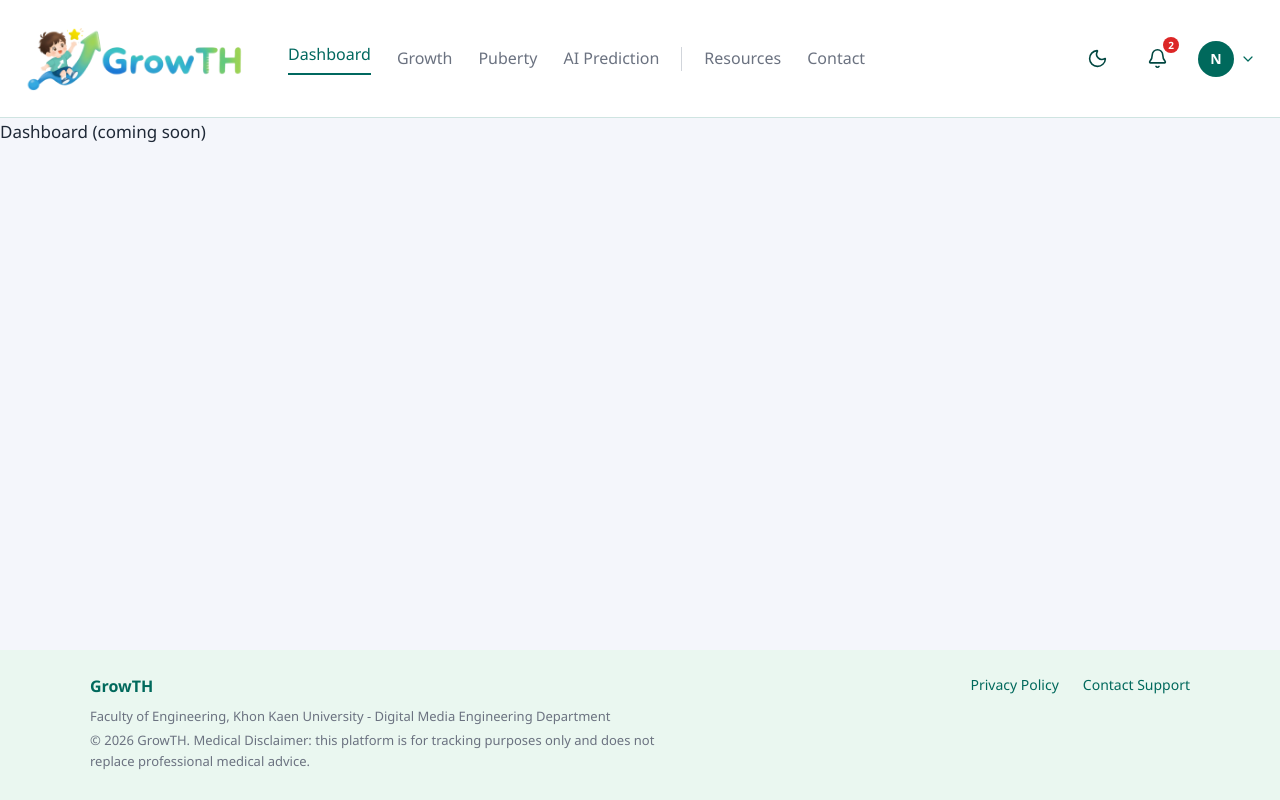
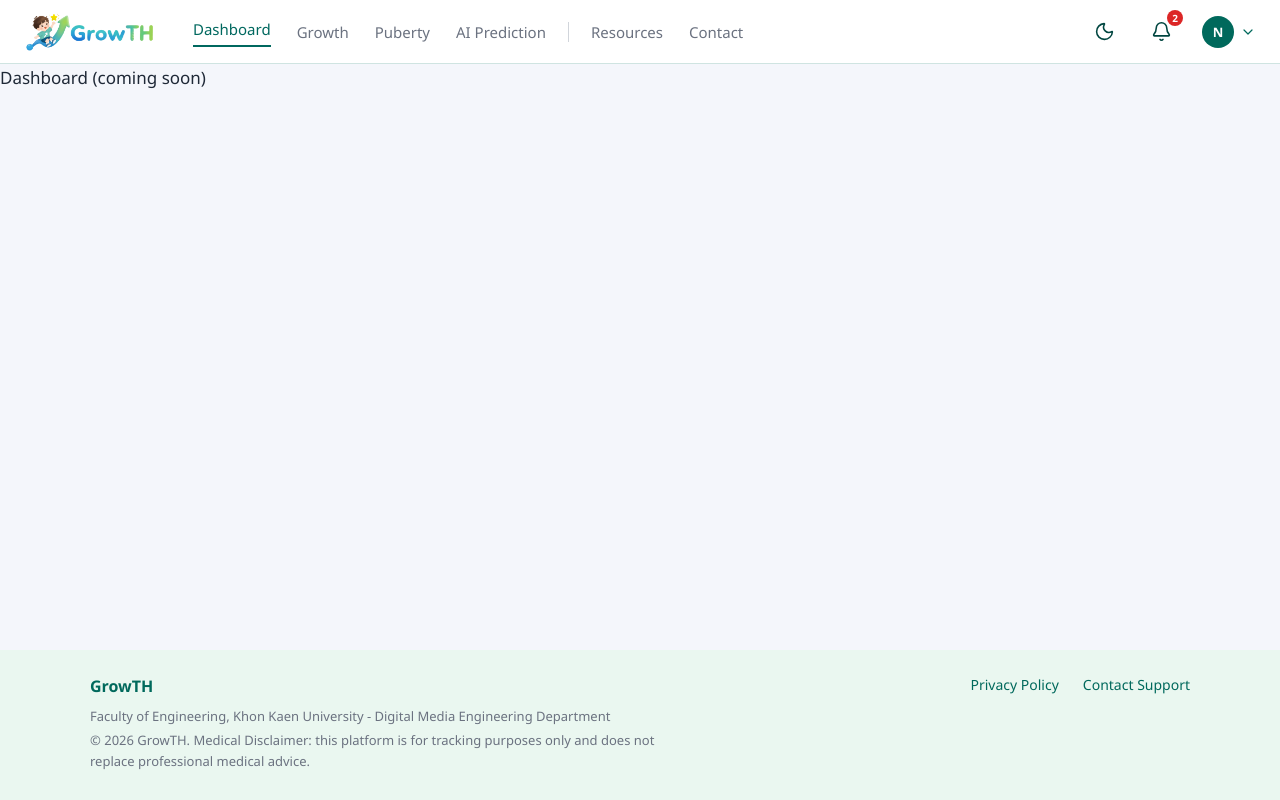
Before and after one commit to growthadminsupport-lang/studio5, a React app in the folder frontend/: page /knowledge/navigating-growth-spurts in a window 1280 px wide. Both pictures are taken after typing "name@example.com", "Sample123" into the empty fields and a click on the button "Log In". Built offline with nearby package versions, Linux system fonts and the light colour scheme; the HTML template or start-up script is replaced by a standard one.

Commit message:
my children delete

```diff
--- a/frontend/src/components/Layout/Navbar.css
+++ b/frontend/src/components/Layout/Navbar.css
@@ -3,8 +3,8 @@
   align-items: center;
   justify-content: flex-start;
 
-  padding: 16px 24px;
-  min-height: 118px;
+  padding: 10px 24px; /* Reduced vertical padding from 16px */
+  min-height: 64px;   /* Reduced overall height from 118px */
 
   background: white;
   border-bottom: 1px solid #cfe4e1;
@@ -25,7 +25,7 @@
 }
 
 .navbar-logo img {
-  height: 64px;
+  height: 38px; /* Scale logo down from 64px */
   width: auto;
 }
 
@@ -38,7 +38,7 @@
 .navbar-links a {
   color: var(--color-text-muted);
   font-weight: 500;
-  font-size: 16px;
+  font-size: 15px;
   text-decoration: none;
 }
 
@@ -50,12 +50,12 @@
 .navbar-links a.active {
   color: #00685f;
   border-bottom: 2px solid #00685f;
-  padding-bottom: 6px;
+  padding-bottom: 4px;
 }
 
 .navbar-divider {
   width: 1px;
-  height: 24px;
+  height: 20px;
   background: #d1d5db;
   margin: 0 -4px;
 }
@@ -72,8 +72,8 @@
   align-items: center;
   justify-content: center;
 
-  width: 38px;
-  height: 38px;
+  width: 32px;  /* Slightly smaller button bounds */
+  height: 32px;
   padding: 0;
 
   background: transparent;
--- a/frontend/src/components/Layout/ProfileMenu.css
+++ b/frontend/src/components/Layout/ProfileMenu.css
@@ -7,31 +7,24 @@
   display: flex;
   align-items: center;
   gap: 6px;
-
   padding: 0;
   background: transparent;
   border: none;
-
   cursor: pointer;
 }
 
-/* User initial */
+/* Scaled down to match compact navbar */
 .profile-avatar {
-  width: 36px;
-  height: 36px;
-
+  width: 32px;
+  height: 32px;
   display: flex;
   align-items: center;
   justify-content: center;
-
   border-radius: 50%;
-
   background: var(--color-primary);
   color: white;
-
-  font-size: 14px;
+  font-size: 13px;
   font-weight: 600;
-
   border: none;
 }
 
@@ -45,29 +38,20 @@
   transform: rotate(180deg);
 }
 
-/* Profile dropdown */
+/* Positioned relative to trigger button */
 .profile-dropdown {
   position: absolute;
-
-  top: 44px;
+  top: calc(100% + 6px);
   right: 0;
-
-  width: 180px;
-
+  width: 170px;
   display: flex;
   flex-direction: column;
-
   padding: 6px;
-
   background: var(--color-card);
-
   border: 1px solid var(--color-border);
   border-radius: 10px;
-
-  box-shadow: 0 8px 20px rgba(0, 0, 0, 0.1);
-
+  box-shadow: 0 8px 20px rgba(0, 0, 0, 0.08);
   overflow: hidden;
-
   z-index: 100;
 }
 
@@ -75,29 +59,19 @@
 .profile-dropdown a,
 .profile-dropdown button {
   width: 100%;
-
   display: flex;
   align-items: center;
-
-  gap: 12px;
-
-  padding: 11px 12px;
-
+  gap: 10px;
+  padding: 9px 12px;
   border: none;
   border-radius: 7px;
-
   background: transparent;
-
   color: var(--color-text);
-
-  font-size: 14px;
+  font-size: 13.5px;
   font-weight: 500;
-
   text-decoration: none;
   text-align: left;
-
   cursor: pointer;
-
   box-sizing: border-box;
 }
 
@@ -106,15 +80,12 @@
 .profile-dropdown button:hover {
   background: #f0f7f6;
   color: #00685f;
-
   text-decoration: none;
 }
 
 /* Divider before Log out */
 .profile-dropdown-divider {
   height: 1px;
-
   background: var(--color-border);
-
-  margin: 5px 4px;
+  margin: 4px;
 }
--- a/frontend/src/components/Layout/ProfileMenu.jsx
+++ b/frontend/src/components/Layout/ProfileMenu.jsx
@@ -2,7 +2,6 @@ import { useState } from "react";
 import { Link, useNavigate } from "react-router-dom";
 import {
   User,
-  Users,
   Settings,
   LogOut,
   ChevronDown,
@@ -53,14 +52,6 @@ function ProfileMenu() {
           </Link>
 
           <Link
-            to="/children"
-            onClick={() => setOpen(false)}
-          >
-            <Users size={17} strokeWidth={1.8} />
-            <span>My Children</span>
-          </Link>
-
-          <Link
             to="/settings"
             onClick={() => setOpen(false)}
           >
```
